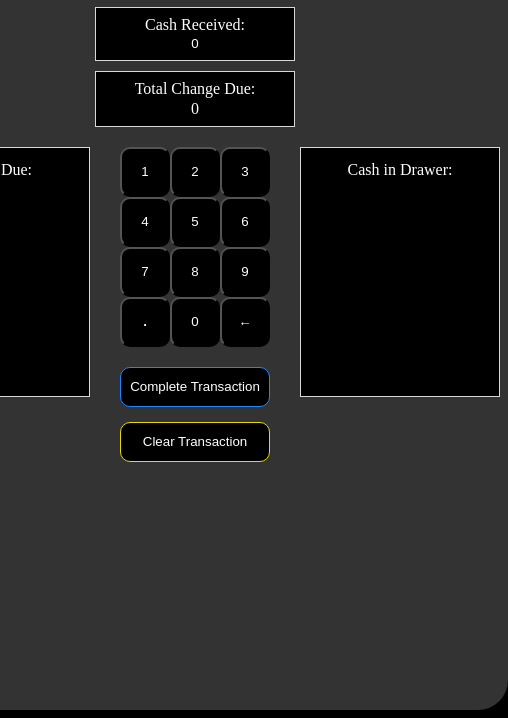
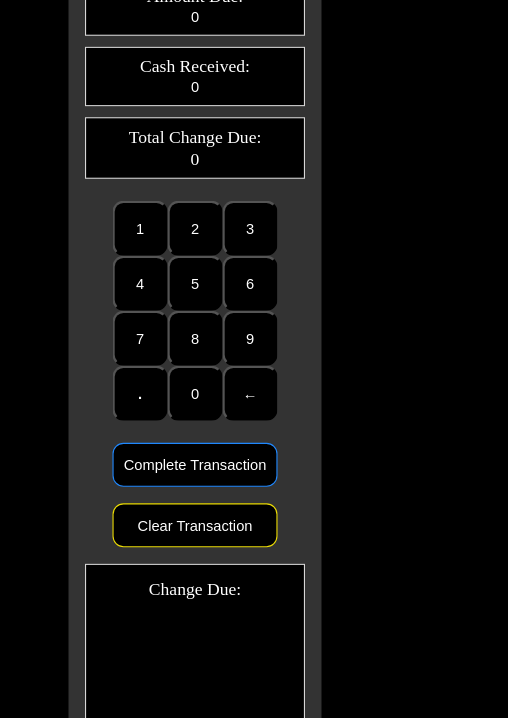
Before and after one commit to Rjack00/Cash_Register, a website with bundled scripts: page index.html in a window 390 px wide. Shown: the part 126-844 px from the top of the page, 508 px wide, since content can reach past the window. Built offline with nearby package versions, Linux system fonts and the light colour scheme.

Commit message:
styles.css updated
added media queries for different screen sizes

```diff
--- a/styles.css
+++ b/styles.css
@@ -24,11 +24,13 @@ body {
     align-items: center;
     background-color: rgb(51, 51, 51);
     margin-top: 2%;
-    margin-bottom: 2%;
+    margin-bottom: 20px;
     border-radius: 30px;
     text-align: center;
     padding: 1% 2%;
     gap: 20px 20px;
+    overflow-y: auto;
+    min-height: 95vh;
 }
 
 label {
@@ -93,6 +95,10 @@ input::placeholder {
     height: 250px;
 }
 
+.change-due {
+    order: 1;
+}
+
 .cid-header{
     margin-bottom: 10px;
 }
@@ -117,6 +123,7 @@ input::placeholder {
 }
 
 .btn-section {
+    order: 2;
     display: flex;
     flex-direction: column;
     row-gap: 20px;
@@ -164,3 +171,39 @@ input::placeholder {
     background-color: white;
     color: black;
 }
+
+.cid-element {
+    order: 3;
+}
+
+@media (max-width: 644px) {
+    .main-container {
+        transform: scale(.8);
+        margin-top: -50px;
+        margin-bottom: auto;
+        padding: 15px;
+    }
+}
+
+@media (max-width: 540px) {
+    .main-container {
+        transform: scale(1.1);
+        margin-top: 80px;
+        margin-bottom: auto;
+        padding: 15px;
+    }
+    .cashier-section {
+        flex-direction: column;
+        row-gap: 15px;
+        align-items: center;
+    }
+    .btn-section {
+        order: 1;
+    }
+    .change-due {
+        order: 2;
+    }
+    .cid-element {
+        order: 3;
+    }
+}
```
